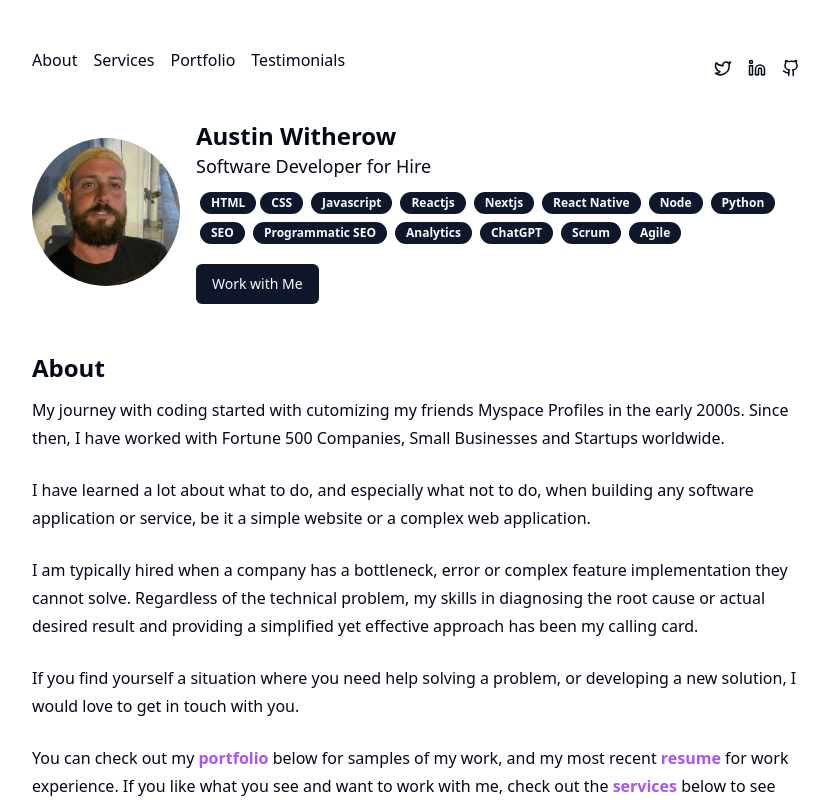
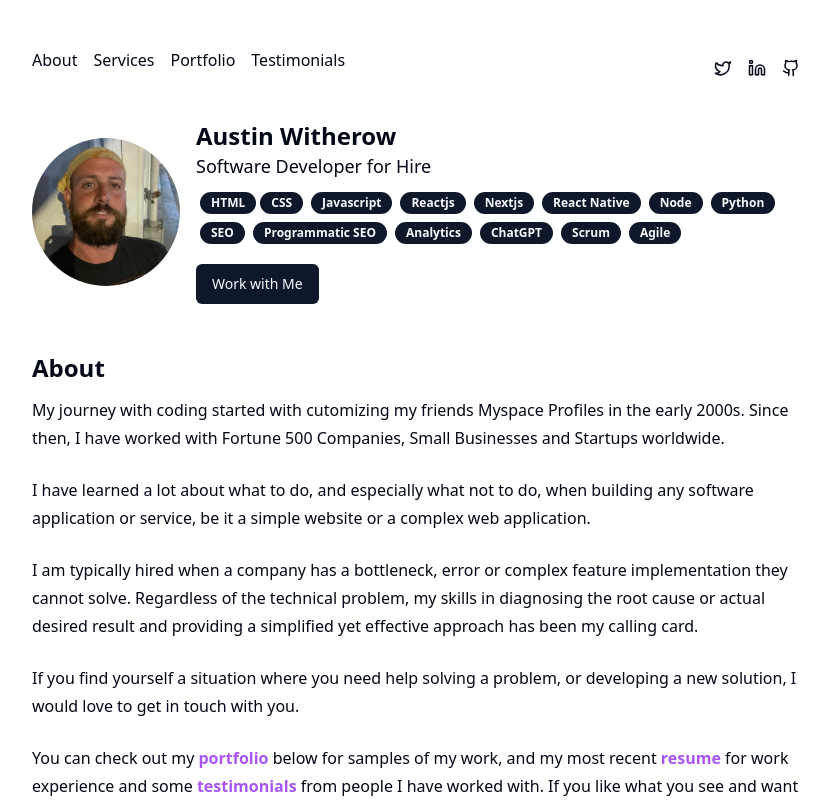
Before and after one commit to buildleansaas/adubs.me, a Next.js app: page / in a window 1280 px wide. Shown: the top 800 px of the page, without its empty margins (224-1053 px from the left). Built offline with nearby package versions, Linux system fonts and the light colour scheme.

Commit message:
add testimonials to about section

```diff
--- a/src/views/about.tsx
+++ b/src/views/about.tsx
@@ -35,7 +35,11 @@ export default function About() {
           >
             resume
           </Link>{" "}
-          for work experience. If you like what you see and want to work with me, check out the{" "}
+          for work experience and some{" "}
+          <Link className="font-bold text-purple-500 hover:text-purple-900" href="#testimonials">
+            testimonials
+          </Link>{" "}
+          from people I have worked with. If you like what you see and want to work with me, check out the{" "}
           <Link className="font-bold text-purple-500 hover:text-purple-900" href="#services">
             services
           </Link>{" "}
```
